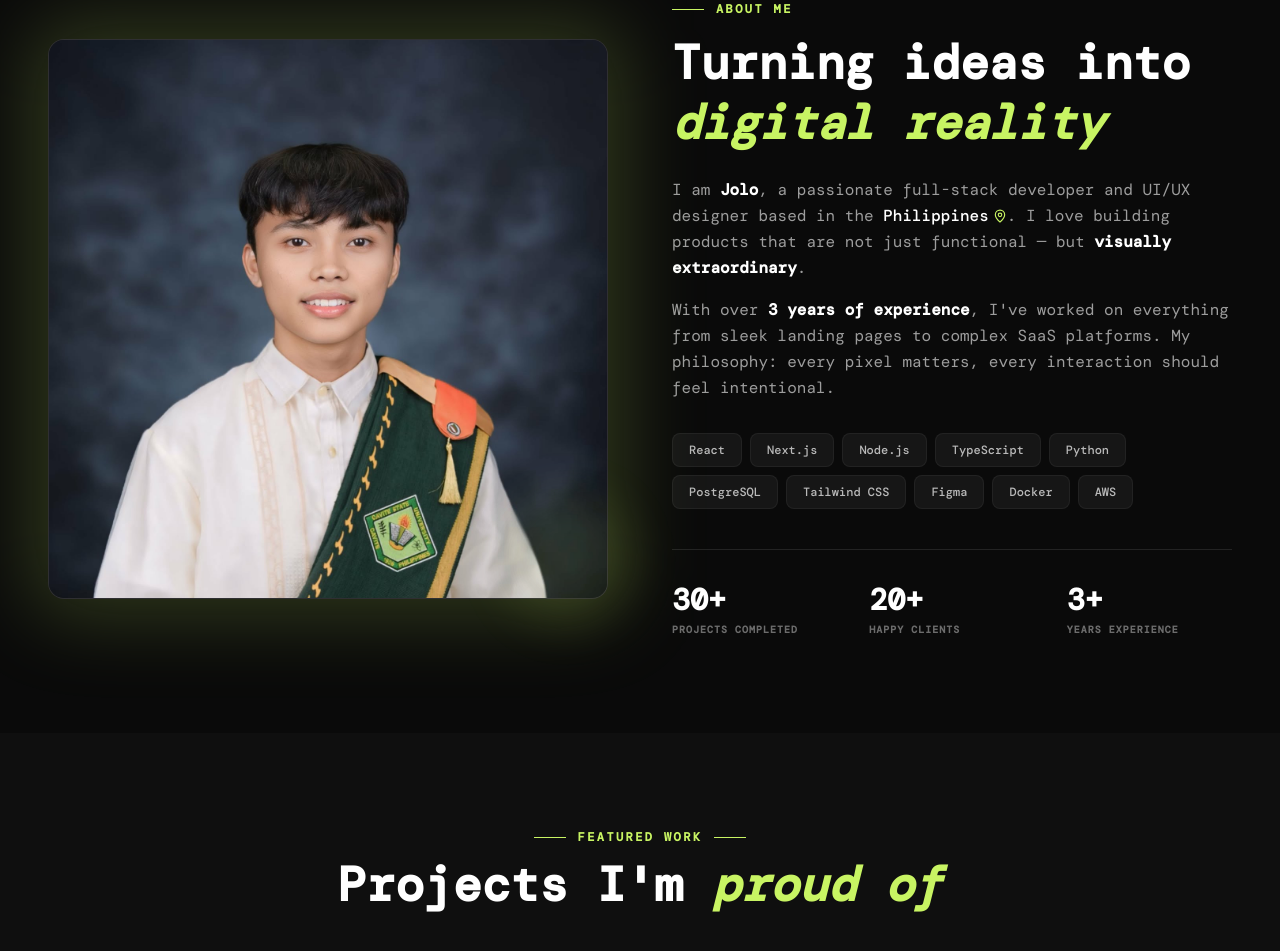
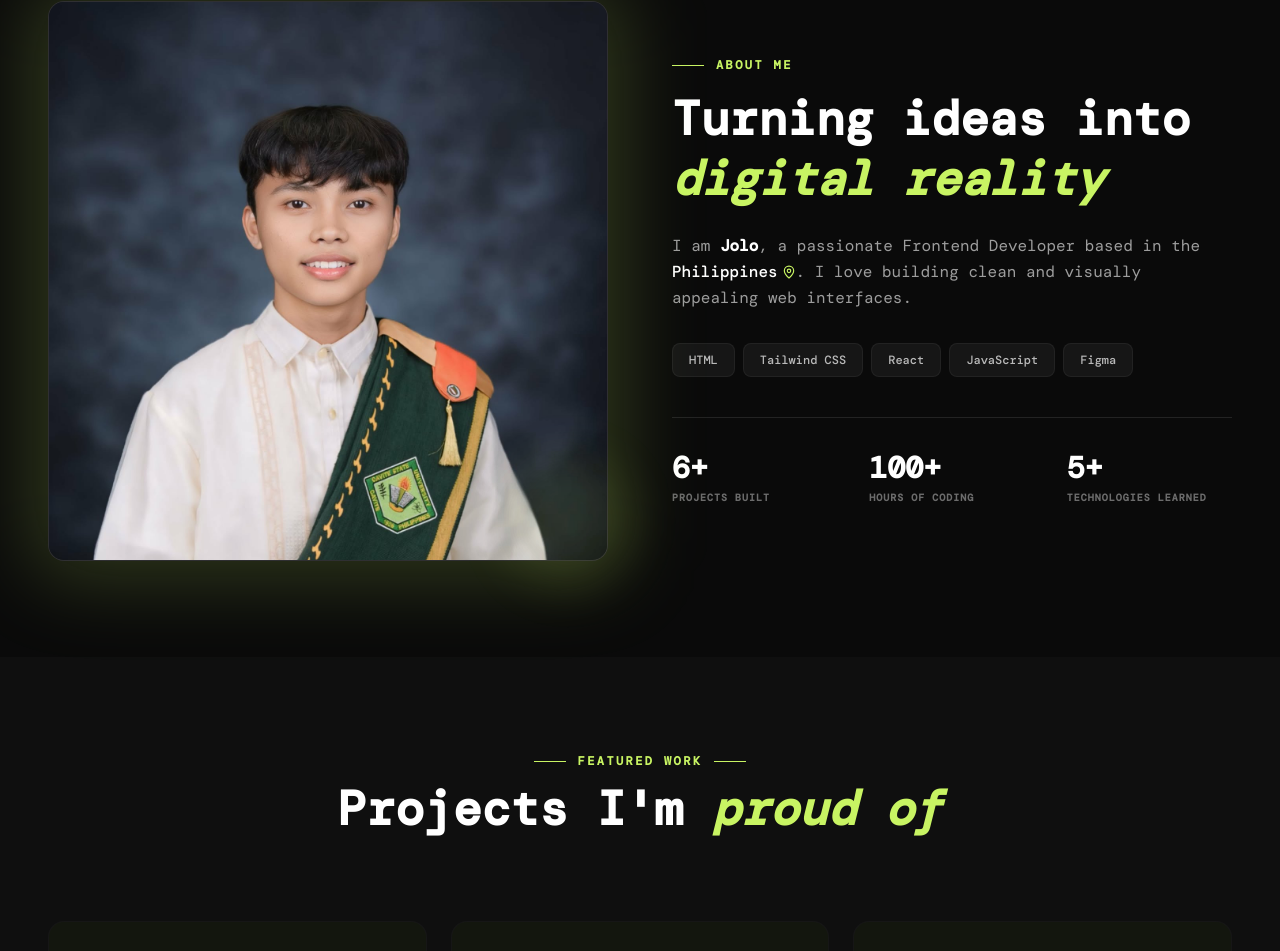
Before and after one commit to jolorupido15/jolo-portfolio, a Next.js app: page / in a window 1280 px wide. Shown: the part 895-1846 px from the top of the page. Built offline with nearby package versions, Linux system fonts and the light colour scheme; a web font is replaced by a local one.

Commit message:
update about section with real info

```diff
--- a/components/About.tsx
+++ b/components/About.tsx
@@ -6,14 +6,13 @@ import { MapPin } from 'lucide-react';
 
 const About = () => {
   const skills = [
-    'React', 'Next.js', 'Node.js', 'TypeScript', 'Python',
-    'PostgreSQL', 'Tailwind CSS', 'Figma', 'Docker', 'AWS'
+    'HTML', 'Tailwind CSS', 'React', 'JavaScript', 'Figma'
   ];
 
   const stats = [
-    { num: '30+', label: 'Projects Completed' },
-    { num: '20+', label: 'Happy Clients' },
-    { num: '3+', label: 'Years Experience' },
+    { num: '6+', label: 'Projects Built' },
+    { num: '100+', label: 'Hours of Coding' },
+    { num: '5+', label: 'Technologies Learned' },
   ];
 
   return (
@@ -45,10 +44,7 @@ const About = () => {
 
           <div className="space-y-4 text-white/60 leading-relaxed mb-8 text-sm md:text-base">
             <p>
-              I am <strong className="text-white font-semibold">Jolo</strong>, a passionate full-stack developer and UI/UX designer based in the <span className="inline-flex items-center gap-1 text-white font-medium">Philippines <MapPin size={14} className="text-accent" /></span>. I love building products that are not just functional — but <strong className="text-white font-semibold">visually extraordinary</strong>.
-            </p>
-            <p>
-              With over <strong className="text-white font-semibold">3 years of experience</strong>, I've worked on everything from sleek landing pages to complex SaaS platforms. My philosophy: every pixel matters, every interaction should feel intentional.
+              I am <strong className="text-white font-semibold">Jolo</strong>, a passionate Frontend Developer based in the <span className="inline-flex items-center gap-1 text-white font-medium">Philippines <MapPin size={14} className="text-accent" /></span>. I love building clean and visually appealing web interfaces.
             </p>
           </div>
 
```
